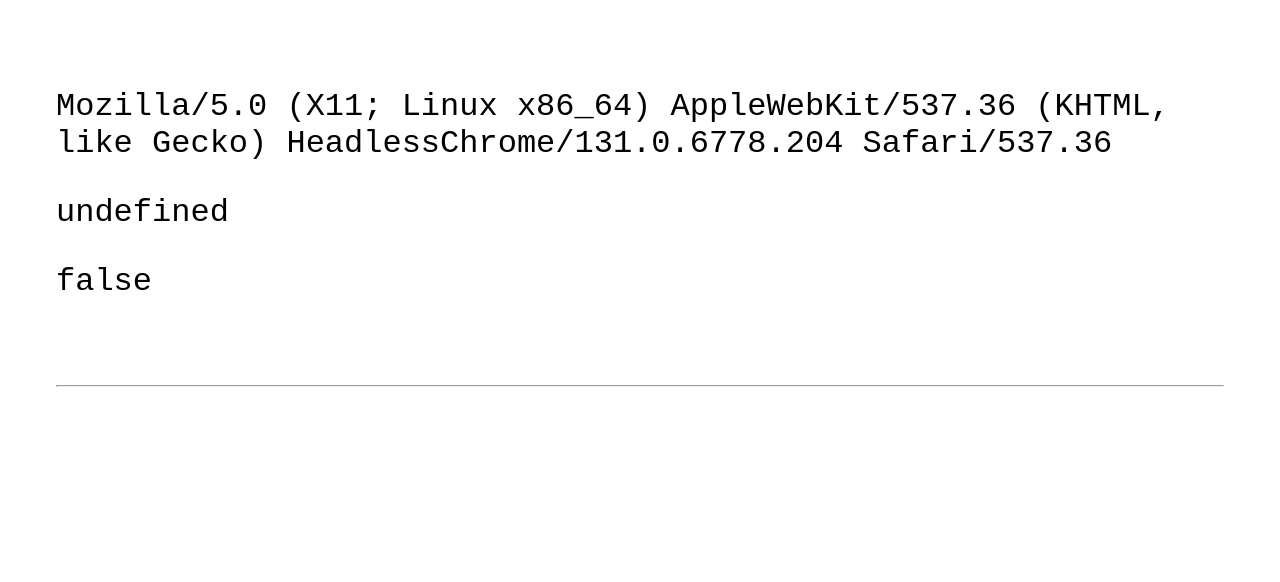
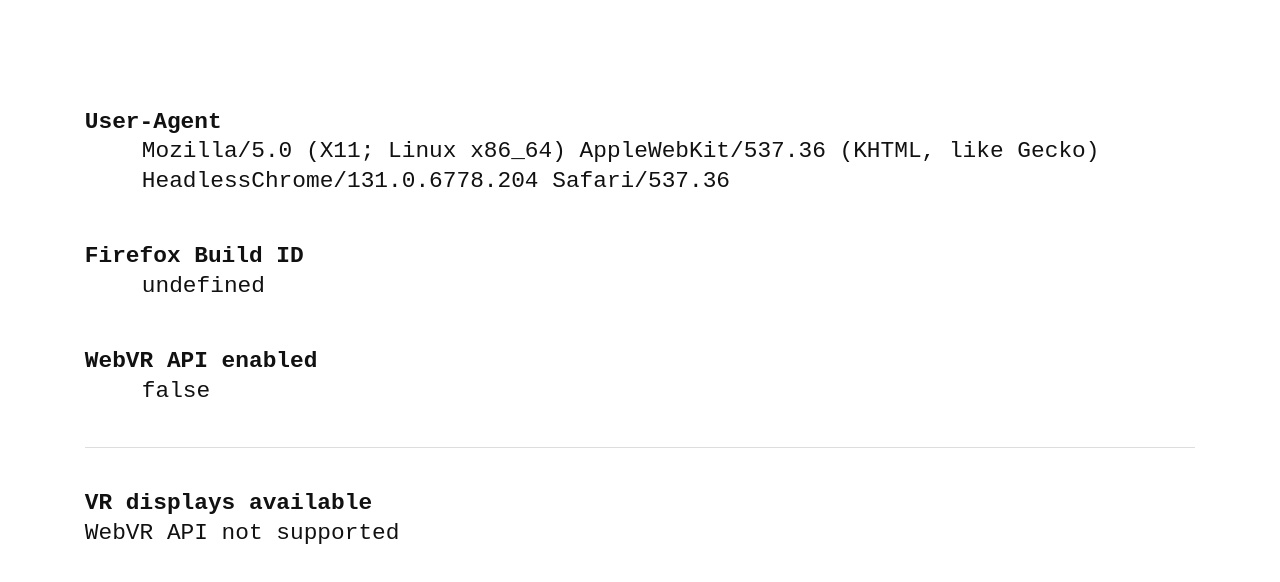
Before and after one commit to MozillaReality/webxr-agent, a website: page public/debug.html in a window 1280 px wide. Drawn offline with Linux system fonts and the light colour scheme.

Commit message:
restyle Debug page

```diff
--- a/public/debug.html
+++ b/public/debug.html
@@ -4,27 +4,80 @@
     <meta charset="utf-8">
     <title>WebVR Debug</title>
     <style>
+      * {
+        box-sizing: border-box;
+      }
+
+      html {
+        font-size: 24px;
+        font-size: calc(10px + 1vw);
+      }
+
       body {
-        font: 2rem monospace;
-        padding: 3rem;
+        color: #111;
+        font: 1rem/1.3 monospace;
+        padding: 6vw 6vw;
+      }
+
+      .logs dt {
+        font-weight: bold;
+      }
+
+      .logs dd + dt {
+        margin-top: 2rem;
+      }
+
+      .logs dd {
+        margin-left: 2.5rem;
+      }
+
+      .logs ol {
+        color: #ddd;
+        padding-left: 2.5rem;
+      }
+
+      .logs li > span {
+        color: #111;
+      }
+
+      hr {
+        background: #ddd;
+        height: 1px;
+        border-width: 0;
       }
     </style>
   </head>
   <body>
+    <dl id="logs" class="logs">
+    </dl>
     <script>
-      document.body.innerHTML += `<p>${navigator.userAgent}</p>`;
-      document.body.innerHTML += `<p>${navigator.buildID}</p>`;
+      var logsEl = document.querySelector('#logs');
 
-      document.body.innerHTML += `<p>${!!navigator.getVRDisplays}</p><br><hr><br>`;
+      logsEl.innerHTML += `<dt>User-Agent</dt><dd>${navigator.userAgent}</dd>\n`;
+      logsEl.innerHTML += `<dt>Firefox Build ID</dt><dd>${navigator.buildID}</dd>\n`;
 
+      logsEl.innerHTML += `<dt>WebVR API enabled</dt><dd>${!!navigator.getVRDisplays}</dd>`;
+
+      logsEl.innerHTML += `<br><hr><br>\n`;
+
+      logsEl.innerHTML += `<dt>VR displays available</dt><dd id="vr-displays" class="vr-displays"></dd>\n`;
+
+      if (navigator.getVRDisplays) {
         navigator.getVRDisplays().then(displays => {
           var display = displays[0];
           if (display) {
-          document.body.innerHTML += `<p>${display.displayId}</p><p>${display.displayName}</p>`;
+            logsEl.innerHTML += (
+              `  <ol>\n` +
+              `    <li><span>${display.displayId} — ${display.displayName}</span></li>\n` +
+              `  </ol>\n`
+            );
           } else {
-          document.body.innerHTML += `<p>no VR displays detected</p>`;
+            logsEl.innerHTML += `No VR displays detected\n`;
           }
         });
+      } else {
+        logsEl.innerHTML += `WebVR API not supported\n`;
+      }
     </script>
   </body>
 </html>
```
Lines whose indentation alone changed are shown as unchanged.
